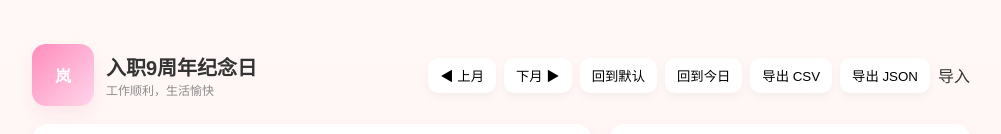
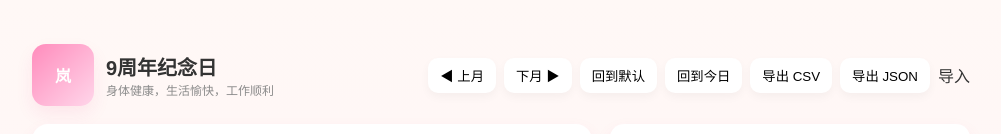
Before and after one commit to moyongj/ll9, a plain HTML site: page index.html in a window 1280 px wide. Shown: the top 134 px of the page, without its empty margins (139-1140 px from the left). Drawn offline with Linux system fonts and the light colour scheme.

Commit message:
Update index.html

```diff
--- a/index.html
+++ b/index.html
@@ -604,8 +604,8 @@
       <div class="logo">
         <div class="badge">岚</div>
         <div>
-          <h1>入职9周年纪念日</h1>
-          <div class="small">工作顺利，生活愉快</div>
+          <h1>9周年纪念日</h1>
+          <div class="small">身体健康，生活愉快，工作顺利</div>
         </div>
       </div>
       <div class="controls">
```
